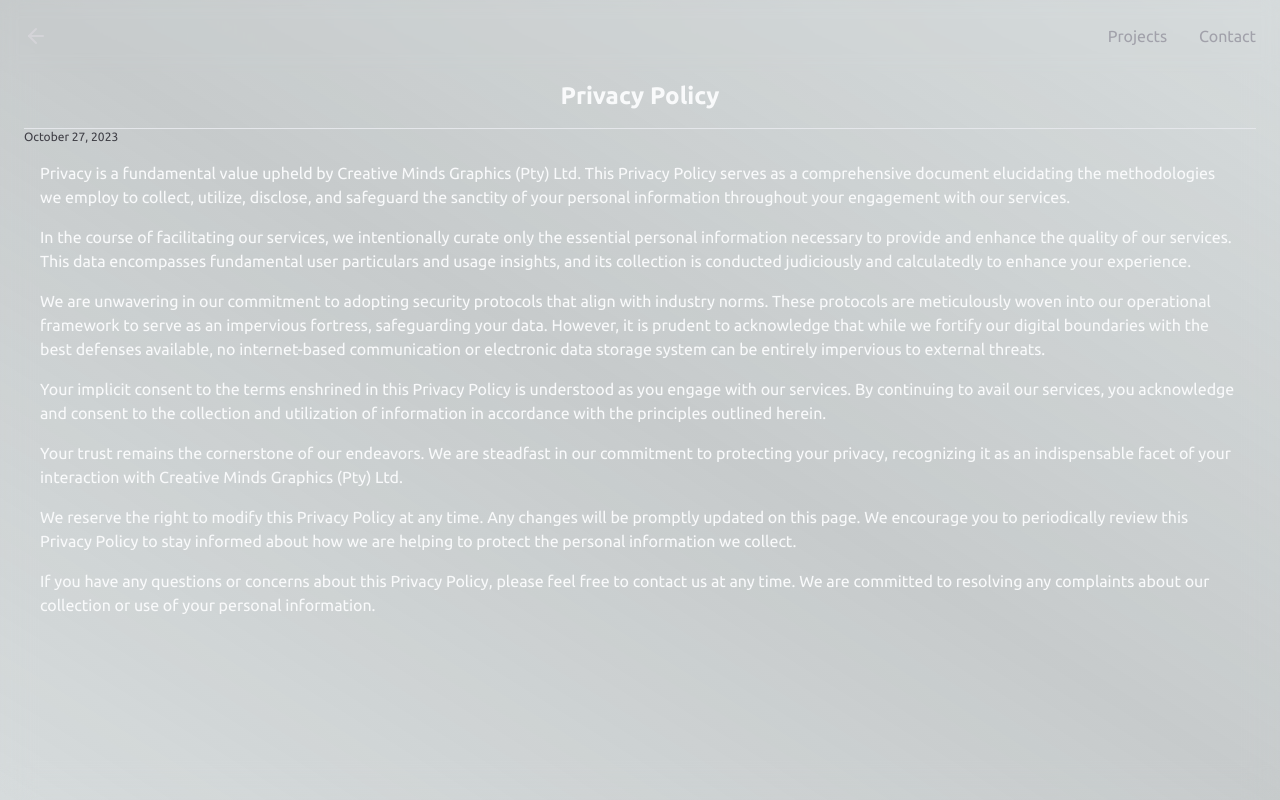
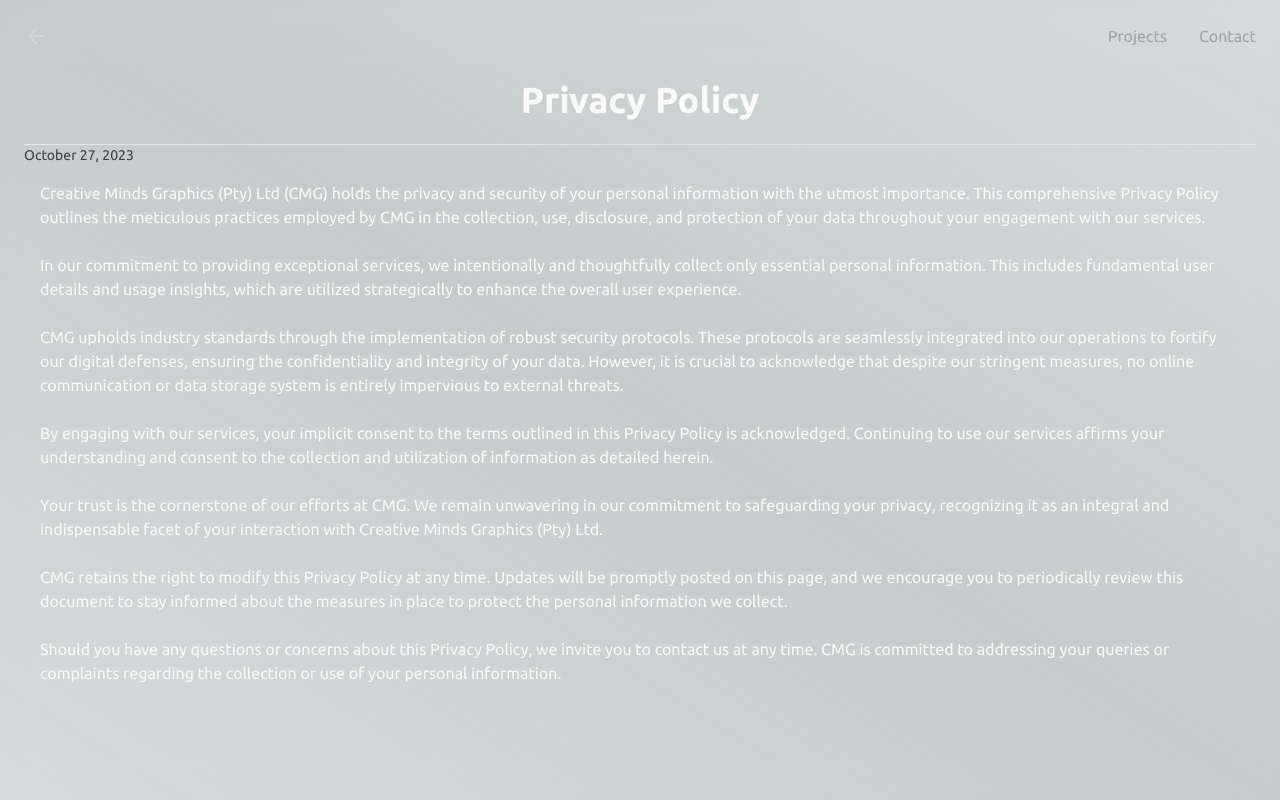
Before and after one commit to Ubaton/creativemgportfolio, a Next.js app: page /privacypolicy in a window 1280 px wide. Built offline with nearby package versions, Linux system fonts and the light colour scheme.

Commit message:
v0.1.104

```diff
--- a/src/components/Privacy Policy/PrivacyPolicy.js
+++ b/src/components/Privacy Policy/PrivacyPolicy.js
@@ -2,7 +2,7 @@
 import { Navigation } from "@/components/Nav/Nav";
 import Glass from "../Glass/Glass";
 
-function PrivacyPolicy() {
+const PrivacyPolicy = () => {
   const updatedate = {
     date: "October 27, 2023",
   };
@@ -12,63 +12,62 @@
       <Navigation />
       <Glass>
         <div className="overflow-y-auto max-h-screen">
-          <div className="container py-20 p-6 mx-auto text-gray-50">
-            <h1 className="text-2xl font-semibold mb-4 text-center">
+          <div className="container py-20 p-6 mx-auto text-zinc-50">
+            <h1 className="text-4xl font-semibold mb-6 text-center">
               Privacy Policy
             </h1>
             <hr />
-            <p className="text-xs text-zinc-700">{updatedate.date}</p>
-            <div className="p-4 space-y-4">
+            <p className="text-sm text-zinc-700">{updatedate.date}</p>
+            <div className="p-4 space-y-6">
               <p>
-                Privacy is a fundamental value upheld by Creative Minds Graphics
-                (Pty) Ltd. This Privacy Policy serves as a comprehensive
-                document elucidating the methodologies we employ to collect,
-                utilize, disclose, and safeguard the sanctity of your personal
-                information throughout your engagement with our services.
+                Creative Minds Graphics (Pty) Ltd (CMG) holds the privacy and
+                security of your personal information with the utmost
+                importance. This comprehensive Privacy Policy outlines the
+                meticulous practices employed by CMG in the collection, use,
+                disclosure, and protection of your data throughout your
+                engagement with our services.
               </p>
               <p>
-                In the course of facilitating our services, we intentionally
-                curate only the essential personal information necessary to
-                provide and enhance the quality of our services. This data
-                encompasses fundamental user particulars and usage insights, and
-                its collection is conducted judiciously and calculatedly to
-                enhance your experience.
+                In our commitment to providing exceptional services, we
+                intentionally and thoughtfully collect only essential personal
+                information. This includes fundamental user details and usage
+                insights, which are utilized strategically to enhance the
+                overall user experience.
               </p>
               <p>
-                We are unwavering in our commitment to adopting security
-                protocols that align with industry norms. These protocols are
-                meticulously woven into our operational framework to serve as an
-                impervious fortress, safeguarding your data. However, it is
-                prudent to acknowledge that while we fortify our digital
-                boundaries with the best defenses available, no internet-based
-                communication or electronic data storage system can be entirely
-                impervious to external threats.
+                CMG upholds industry standards through the implementation of
+                robust security protocols. These protocols are seamlessly
+                integrated into our operations to fortify our digital defenses,
+                ensuring the confidentiality and integrity of your data.
+                However, it is crucial to acknowledge that despite our stringent
+                measures, no online communication or data storage system is
+                entirely impervious to external threats.
               </p>
               <p>
-                Your implicit consent to the terms enshrined in this Privacy
-                Policy is understood as you engage with our services. By
-                continuing to avail our services, you acknowledge and consent to
-                the collection and utilization of information in accordance with
-                the principles outlined herein.
+                By engaging with our services, your implicit consent to the
+                terms outlined in this Privacy Policy is acknowledged.
+                Continuing to use our services affirms your understanding and
+                consent to the collection and utilization of information as
+                detailed herein.
               </p>
               <p>
-                Your trust remains the cornerstone of our endeavors. We are
-                steadfast in our commitment to protecting your privacy,
-                recognizing it as an indispensable facet of your interaction
-                with Creative Minds Graphics (Pty) Ltd.
+                Your trust is the cornerstone of our efforts at CMG. We remain
+                unwavering in our commitment to safeguarding your privacy,
+                recognizing it as an integral and indispensable facet of your
+                interaction with Creative Minds Graphics (Pty) Ltd.
               </p>
               <p>
-                We reserve the right to modify this Privacy Policy at any time.
-                Any changes will be promptly updated on this page. We encourage
-                you to periodically review this Privacy Policy to stay informed
-                about how we are helping to protect the personal information we
+                CMG retains the right to modify this Privacy Policy at any time.
+                Updates will be promptly posted on this page, and we encourage
+                you to periodically review this document to stay informed about
+                the measures in place to protect the personal information we
                 collect.
               </p>
               <p>
-                If you have any questions or concerns about this Privacy Policy,
-                please feel free to contact us at any time. We are committed to
-                resolving any complaints about our collection or use of your
-                personal information.
+                Should you have any questions or concerns about this Privacy
+                Policy, we invite you to contact us at any time. CMG is
+                committed to addressing your queries or complaints regarding the
+                collection or use of your personal information.
               </p>
             </div>
           </div>
@@ -76,6 +75,6 @@
       </Glass>
     </>
   );
-}
+};
 
 export default PrivacyPolicy;
--- a/src/components/Terms&Conditions/TermsAndConditions.js
+++ b/src/components/Terms&Conditions/TermsAndConditions.js
@@ -12,7 +12,7 @@
       <Navigation />
       <Glass>
         <div className="overflow-y-auto max-h-screen ">
-          <div className="container py-20 p-6 mx-auto text-gray-50">
+          <div className="container py-20 p-6 mx-auto text-zinc-50">
             <h1 className="text-2xl font-semibold mb-4 text-center">
               Terms and Conditions
             </h1>
```
